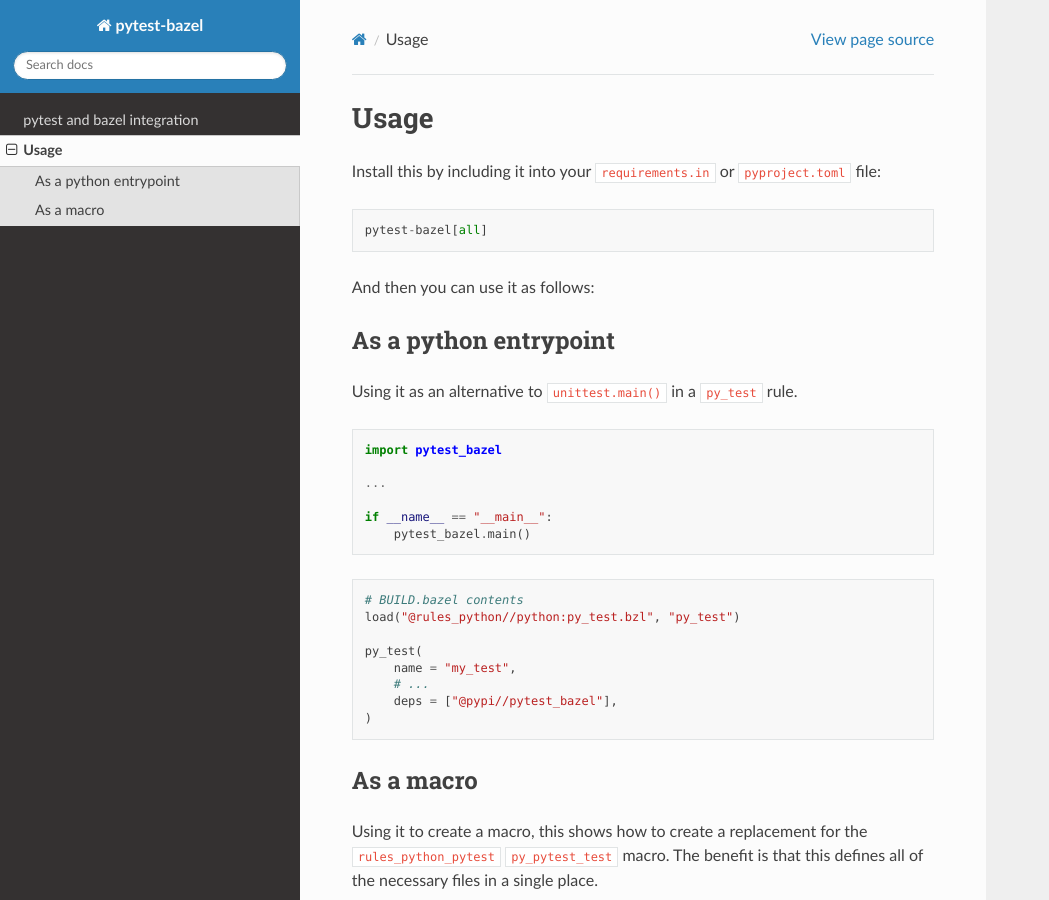
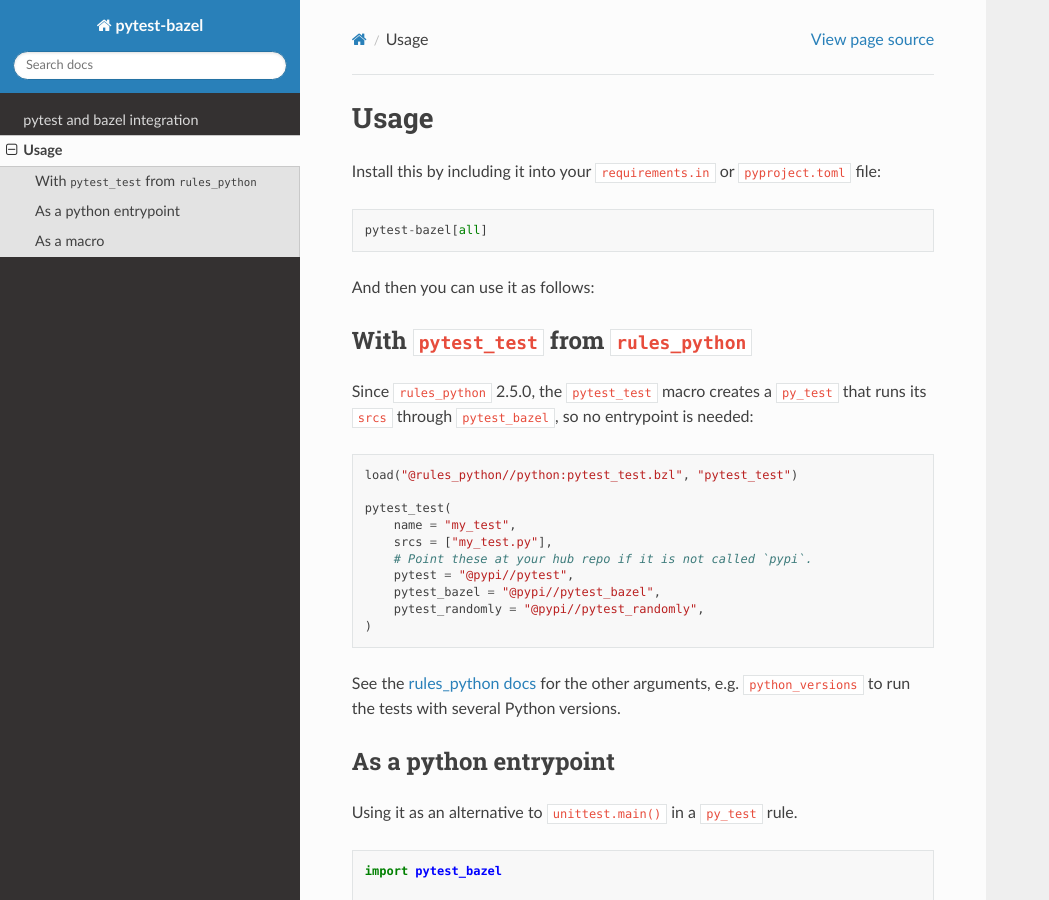
Before and after one commit to aignas/pytest-bazel, a Sphinx documentation site: the page built from docs/usage.md, in a window 1280 px wide and 900 px high. Shown: the whole window, without its empty margins (0-1049 px from the left). Built offline with Sphinx 7.4.7 and the Read the Docs theme 3.1.0, drawn with Linux system fonts in a browser that asks for light colours; pages that are not in the unit, such as notebooks, are missing from menus.

Commit message:
docs: mention pytest_test from rules_python
rules_python 2.5.0 added a `pytest_test` macro that runs its srcs
through pytest_bazel, which is the easiest way to use this package, but
the docs only showed how to write the entrypoint by hand.

Document it first in the usage docs and add a test target that uses it
with this repo's pytest_bazel, so the example keeps working.

````diff
--- a/docs/usage.md
+++ b/docs/usage.md
@@ -6,6 +6,29 @@ pytest-bazel[all]
 ```
 
 And then you can use it as follows:
+
+## With `pytest_test` from `rules_python`
+
+Since `rules_python` 2.5.0, the `pytest_test` macro creates a `py_test`
+that runs its `srcs` through `pytest_bazel`, so no entrypoint is needed:
+
+```starlark
+load("@rules_python//python:pytest_test.bzl", "pytest_test")
+
+pytest_test(
+    name = "my_test",
+    srcs = ["my_test.py"],
+    # Point these at your hub repo if it is not called `pypi`.
+    pytest = "@pypi//pytest",
+    pytest_bazel = "@pypi//pytest_bazel",
+    pytest_randomly = "@pypi//pytest_randomly",
+)
+```
+
+See the [rules_python docs][pytest_test] for the other arguments, e.g.
+`python_versions` to run the tests with several Python versions.
+
+[pytest_test]: https://rules-python.readthedocs.io/en/latest/api/rules_python/python/pytest_test.html
 
 ## As a python entrypoint
 
````
Also changed, not shown: 2 other files.
